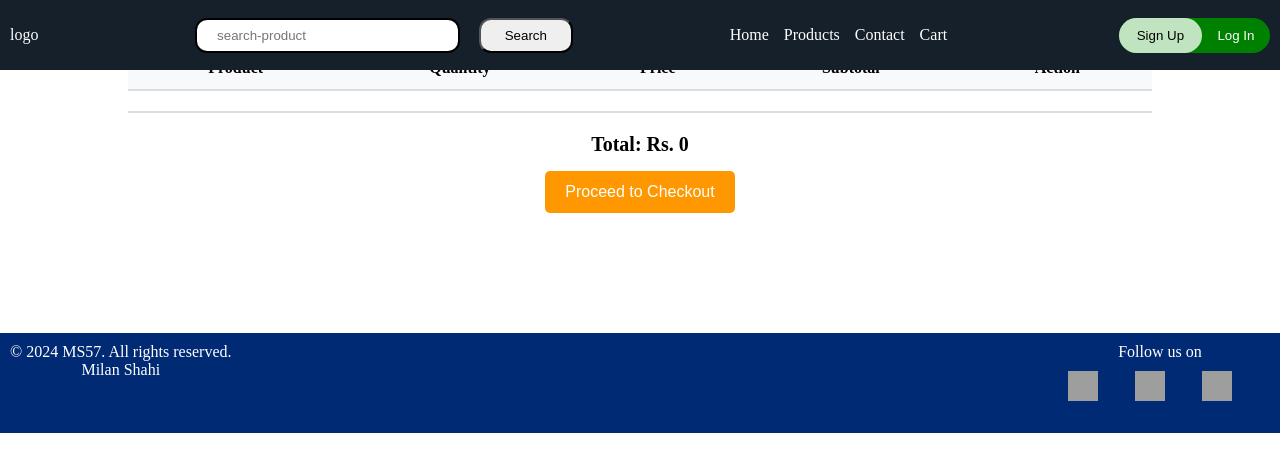
After one commit to milanshahi57/nepstore, a Django app: page /cart/ in a window 1280 px wide. The commit adds this page. Shown: the top 472 px of the page. Run offline with Django 5.2, Linux system fonts and the light colour scheme; lists and menus that the app fills with data are empty; grey boxes are pictures that could not be loaded.

Commit message:
cart page intialized

```diff
--- /dev/null
+++ b/nepmart/static/css/cart.css
@@ -0,0 +1,96 @@
+/* Cart container */
+.cart {
+    width: 80%;
+    margin: auto;
+    text-align: center;
+}
+
+/* Title */
+.cart__title {
+    font-size: 24px;
+    margin-bottom: 20px;
+}
+
+/* Table */
+.cart__table {
+    width: 100%;
+    border-collapse: collapse;
+}
+
+.cart__table-header {
+    background-color: #f8f9fa;
+    font-weight: bold;
+}
+
+.cart__column {
+    padding: 12px;
+    border-bottom: 2px solid #ddd;
+}
+
+/* Cart rows */
+.cart__row {
+    border-bottom: 1px solid #ddd;
+}
+
+.cart__item, .cart__quantity, .cart__price, .cart__subtotal {
+    padding: 12px;
+}
+
+/* Remove Button */
+.cart__remove-btn {
+    color: red;
+    text-decoration: none;
+    font-weight: bold;
+    padding: 6px 10px;
+    border: 1px solid red;
+    border-radius: 5px;
+    transition: 0.3s ease;
+}
+
+.cart__remove-btn:hover {
+    background-color: red;
+    color: white;
+}
+
+/* Cart Summary */
+.cart__summary {
+    margin-top: 20px;
+    padding: 20px;
+    border-top: 2px solid #ddd;
+}
+
+.cart__total {
+    font-size: 20px;
+    margin-bottom: 15px;
+}
+
+/* Checkout Button */
+.cart__checkout-btn {
+    background-color: #ff9800;
+    color: white;
+    padding: 12px 20px;
+    border: none;
+    border-radius: 5px;
+    font-size: 16px;
+    cursor: pointer;
+    transition: 0.3s ease;
+}
+
+.cart__checkout-btn:hover {
+    background-color: #e68900;
+}
+
+
+.cart__add-btn {
+    display: inline-block;
+    padding: 10px 15px;
+    background-color: green;
+    color: white;
+    text-decoration: none;
+    border-radius: 5px;
+    transition: 0.3s ease;
+}
+
+.cart__add-btn:hover {
+    background-color: darkgreen;
+}
--- a/nepmart/templates/base.html
+++ b/nepmart/templates/base.html
@@ -7,6 +7,7 @@
     <title>Home</title>
     <link rel="stylesheet" href="{% static 'css/home.css' %}">
     <link rel="stylesheet" href="{% static 'css/navbar.css' %}">
+    <link rel="stylesheet" href="{% static 'css/cart.css' %}">
 </head>
 <body>
     <!-- Navbar -->
--- /dev/null
+++ b/nepmart/templates/cart.html
@@ -0,0 +1,42 @@
+{% extends 'base.html' %}
+{% load static %}
+
+{% block title %}cart page
+
+{% endblock title %}
+
+{% block content %}
+<link rel="stylesheet" type="text/css" href="{% static 'css/cart.css' %}">
+
+<div class="cart">
+    <h2 class="cart__title">Shopping Cart</h2>
+    <table class="cart__table">
+        <thead>
+            <tr class="cart__table-header">
+                <th class="cart__column">Product</th>
+                <th class="cart__column">Quantity</th>
+                <th class="cart__column">Price</th>
+                <th class="cart__column">Subtotal</th>
+                <th class="cart__column">Action</th>
+            </tr>
+        </thead>
+        <tbody>
+            {% for item in cart_items %}
+            <tr class="cart__row">
+                <td class="cart__item">{{ item.product.name }}</td>
+                <td class="cart__quantity">{{ item.quantity }}</td>
+                <td class="cart__price">Rs. {{ item.product.price }}</td>
+                <td class="cart__subtotal">Rs. {{ item.subtotal }}</td>
+                <td>
+                    <a href="{% url 'remove_from_cart' item.product.id %}" class="cart__remove-btn">Remove</a>
+                </td>
+            </tr>
+            {% endfor %}
+        </tbody>
+    </table>
+    <div class="cart__summary">
+        <h3 class="cart__total">Total: Rs. {{ total_price }}</h3>
+        <button class="cart__checkout-btn">Proceed to Checkout</button>
+    </div>
+</div>
+{% endblock %}
--- a/nepmart/templates/product_detail.html
+++ b/nepmart/templates/product_detail.html
@@ -9,6 +9,7 @@
     <div class="product-detail-info">
         <h2>{{ product.name }}</h2>
         <p class="price">$ {{ product.price }}</p>
+        <a href="{% url 'add_to_cart' product.id %}" class="cart__add-btn">Add to Cart</a>
         <button class="buy-btn">Buy Now</button>
     </div>
 </div>
--- a/nepmart/urls.py
+++ b/nepmart/urls.py
@@ -10,4 +10,7 @@ urlpatterns = [
     path('', views.home, name='home'),
     path('products/', product_list, name='product_list'),
     path('products/<slug:slug>/', product_detail, name='product_detail'),
+        path('cart/', views.cart, name='cart'),
+    path('add-to-cart/<int:product_id>/', views.add_to_cart, name='add_to_cart'),
+    path('remove-from-cart/<int:product_id>/', views.remove_from_cart, name='remove_from_cart'),
 ] + static(settings.MEDIA_URL, document_root=settings.MEDIA_ROOT)
--- a/nepmart/views.py
+++ b/nepmart/views.py
@@ -1,18 +1,57 @@
-from django.shortcuts import render, redirect
-
+from django.shortcuts import render, redirect, get_object_or_404
+from .models import Product
 # Create your views here.
 
 def home(request):
     return render(request, 'home.html',)
 
 
-from django.shortcuts import render, get_object_or_404
-from .models import Product
-
+#product page
 def product_list(request):
     products = Product.objects.all()
     return render(request, 'product.html', {'products': products})
 
+#product detail page
 def product_detail(request, slug):
     product = get_object_or_404(Product, slug=slug)
     return render(request, 'product_detail.html', {'product': product})
+
+
+#cart page
+def cart(request):
+    cart = request.session.get('cart', {})
+    cart_items = []
+    total_price = 0
+
+    for product_id, quantity in cart.items():
+        product = Product.objects.get(id=product_id)
+        cart_items.append({
+            'product': product,
+            'quantity': quantity,
+            'subtotal': product.price * quantity
+        })
+        total_price += product.price * quantity
+
+    return render(request, 'cart.html', {'cart_items': cart_items, 'total_price': total_price})
+
+
+def add_to_cart(request, product_id):
+    cart = request.session.get('cart', {})
+
+    if str(product_id) in cart:
+        cart[str(product_id)] += 1
+    else:
+        cart[str(product_id)] = 1
+
+    request.session['cart'] = cart
+    return redirect('cart')
+
+
+def remove_from_cart(request, product_id):
+    cart = request.session.get('cart', {})
+
+    if str(product_id) in cart:
+        del cart[str(product_id)]
+
+    request.session['cart'] = cart
+    return redirect('cart')
```
Also changed, not shown: db.sqlite3.
